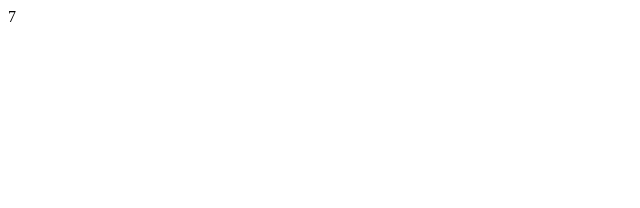
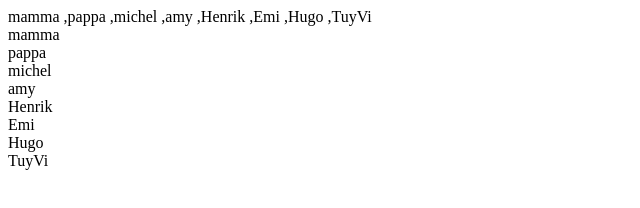
Before and after one commit to MisticG/Excercise, a plain HTML site: page index.html in a window 1280 px wide. Shown: the whole page, without its empty margins (0-640 px from the left). Drawn offline with Linux system fonts and the light colour scheme.

Commit message:
Added .push and ppl list in new div

```diff
--- a/index.html
+++ b/index.html
@@ -11,6 +11,8 @@
 
     <div id="main"></div>
 
+    <div id="outPutList"></div>
+
 </body>
 <script src="script.js"></script>
 </html>
--- a/script.js
+++ b/script.js
@@ -1,5 +1,3 @@
-
-var list = [];
 
 var people = [
     'mamma ',
@@ -11,4 +9,11 @@ var people = [
     'Hugo '
 ];
 
-document.getElementById("main").innerHTML = people.length;
+people.push('TuyVi');
+
+document.getElementById("main").innerHTML = people;
+
+
+
+for(var i = 0; i < people.length; i++) {
+    document.getElementById("outPutList").innerHTML += '<div>' + people[i] + '</div>';}
```
